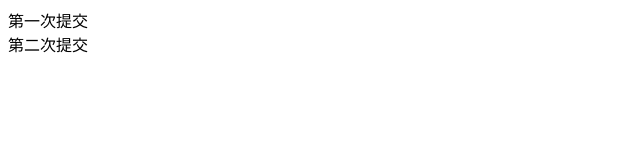
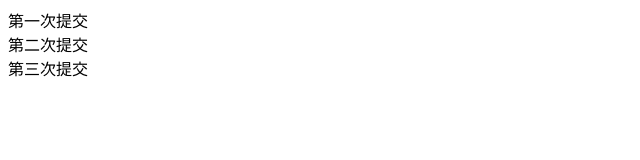
Before and after one commit to Bkelyy/demo, a plain HTML site: page index.html in a window 1280 px wide. Shown: the whole page, without its empty margins (0-640 px from the left). Drawn offline with Linux system fonts and the light colour scheme.

Commit message:
test: 第3次提交

```diff
--- a/index.html
+++ b/index.html
@@ -15,6 +15,9 @@
     <div>
         第二次提交
     </div>
+    <div>
+        第三次提交
+    </div>
 </body>
 
 </html>
```
